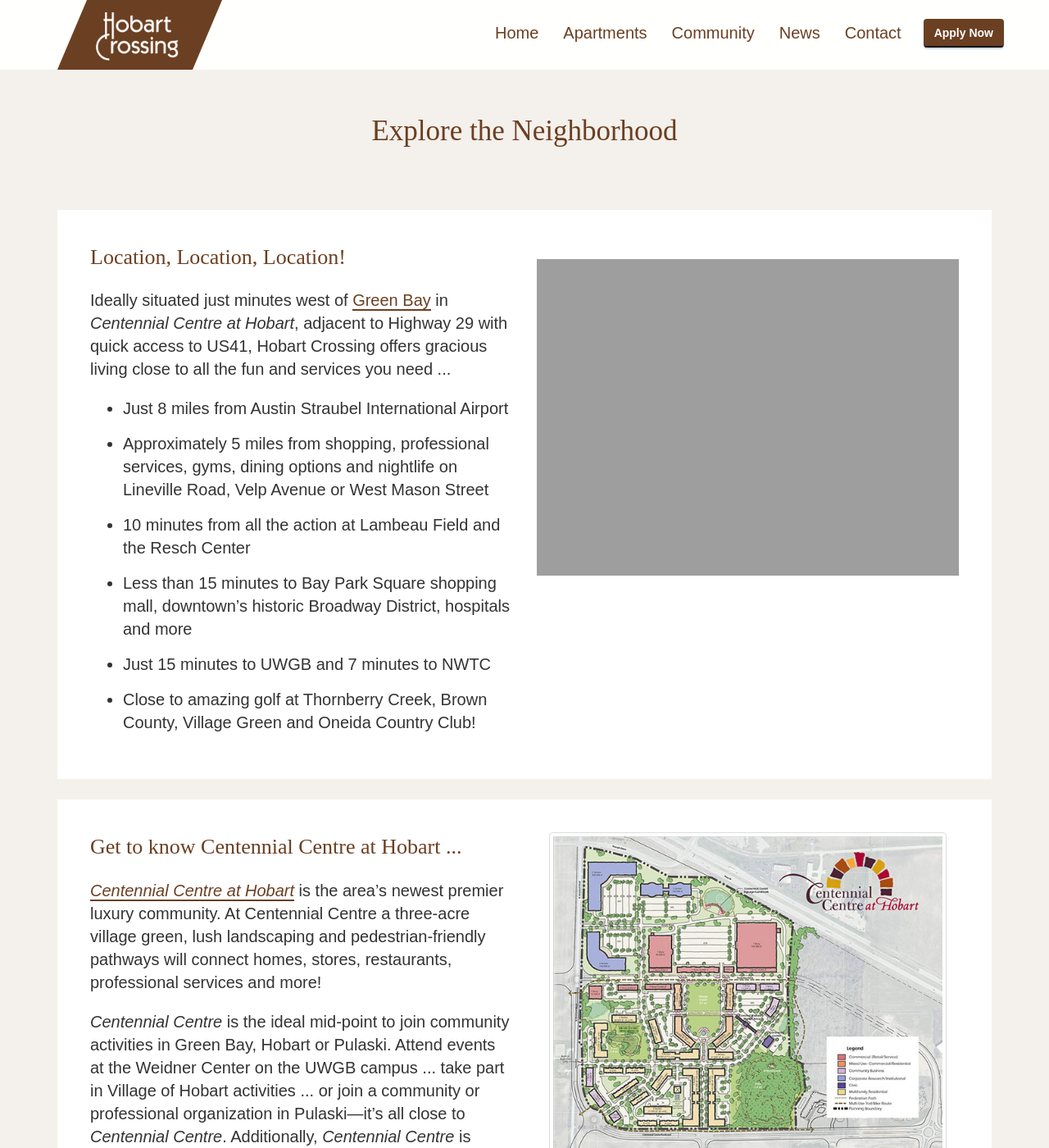
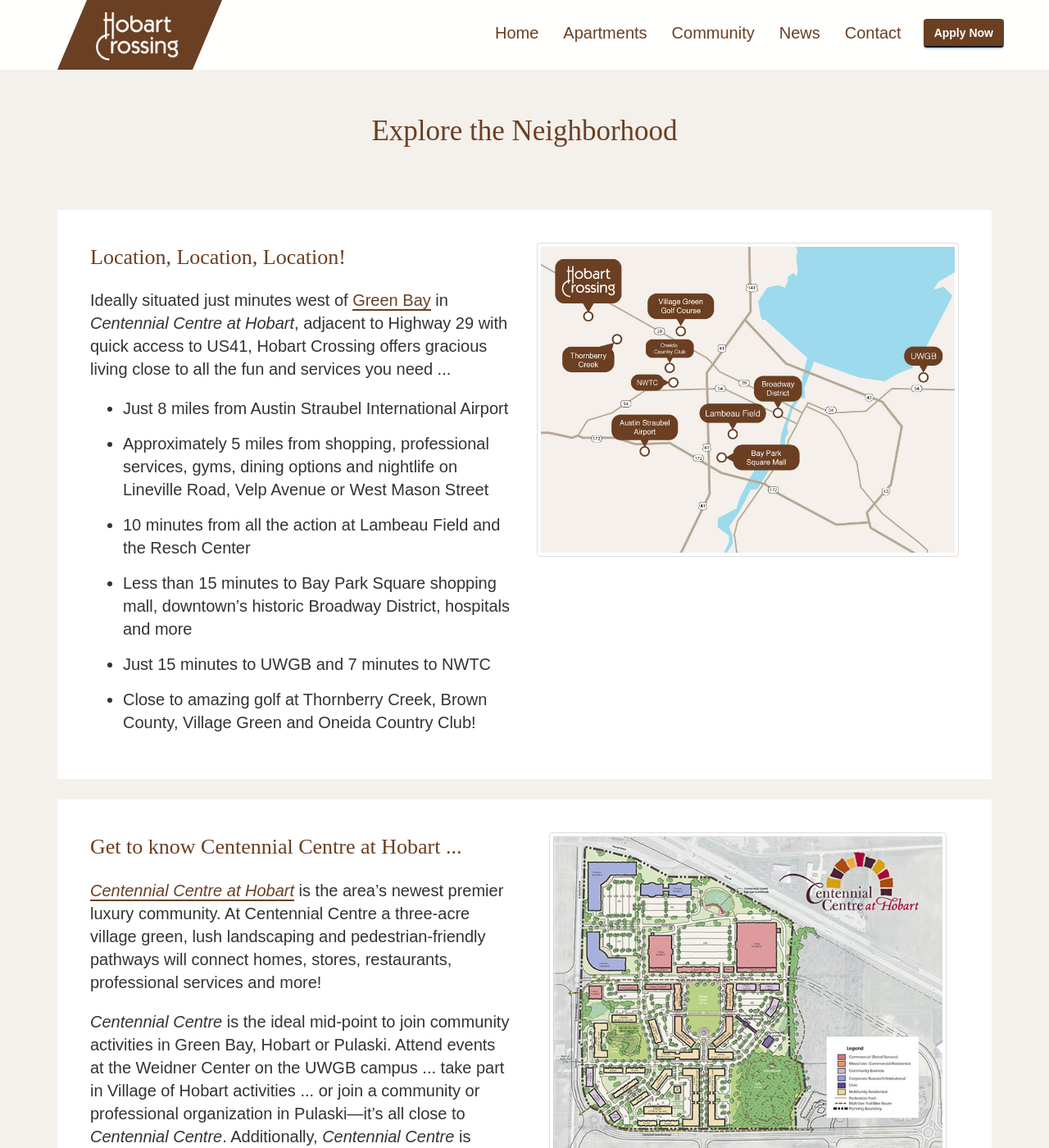
Before and after one commit to insight-creative/hobart-crossing, a Jekyll site: the page built from community/index.md, in a window 1280 px wide and 1400 px high. Shown: the whole window at 82% size. Built offline with Jekyll 4.4.1, drawn with Linux system fonts in a browser that asks for light colours; nearby versions of some CDN libraries.

Commit message:
Add map.

```diff
--- a/community/index.md
+++ b/community/index.md
@@ -17,7 +17,7 @@
           <div class="col-md-6">
             <h1>Location, Location, Location!</h1>
 
-            <p>Ideally situated just minutes west of <a href="http://greenbaywi.gov/">Green Bay</a> in <em>Centennial Centre at Hobart</em>, adjacent to Highway 29 with quick access to US41, Hobart Crossing offers gracious living close to all the fun and services you need ...</p>
+            <p>Ideally situated just minutes west of <a href="http://greenbaywi.gov/">Green Bay</a> in <em>Centennial Centre at Hobart</em>, adjacent to Highway 29 with quick access to US41, Hobart Crossing offers gracious living close to all the fun and services you need&nbsp;...</p>
 
             <ul>
               <li>Just 8 miles from Austin Straubel International Airport</li>
@@ -28,8 +28,8 @@
               <li>Close to amazing golf at Thornberry Creek, Brown County, Village Green and Oneida Country Club!</li>
             </ul>
           </div>
-          <div class="col-md-6">
-            <img src="holder.js/100%x500/text:Map">
+          <div class="col-md-6 gallery">
+            <a href="{{ site.baseurl }}/img/area-map.jpg" class="thumbnail"> <img src="{{ site.baseurl }}/img/area-map.jpg"></a>
           </div>
         </div>
       </div>
@@ -46,7 +46,7 @@
             <p>With a new diamond interchange at its eastern side and improved access to STH 29, <em>Centennial Centre</em> is the most conveniently located development west of Green Bay.</p>
 
           </div>
-          <div class="col-md-6 gallery">
+          <div class="col-md-6 gallery-2">
             <div class="col-xs-12">
               <a href="{{ site.baseurl }}/img/centennial-centre.jpg" class="thumbnail"><img src="{{ site.baseurl }}/img/centennial-centre-thumbnail.jpg"></a>
             </div>
--- a/css/hobart.css
+++ b/css/hobart.css
@@ -312,6 +312,7 @@
 a.thumbnail:focus,
 a.thumbnail.active {
   border-color: #B6A895;
+  cursor: zoom-in;
 }
 .thumbnail:hover {
   border-bottom: 1px solid #ddd;
```
Also changed, not shown: img/area-map.jpg (added).
